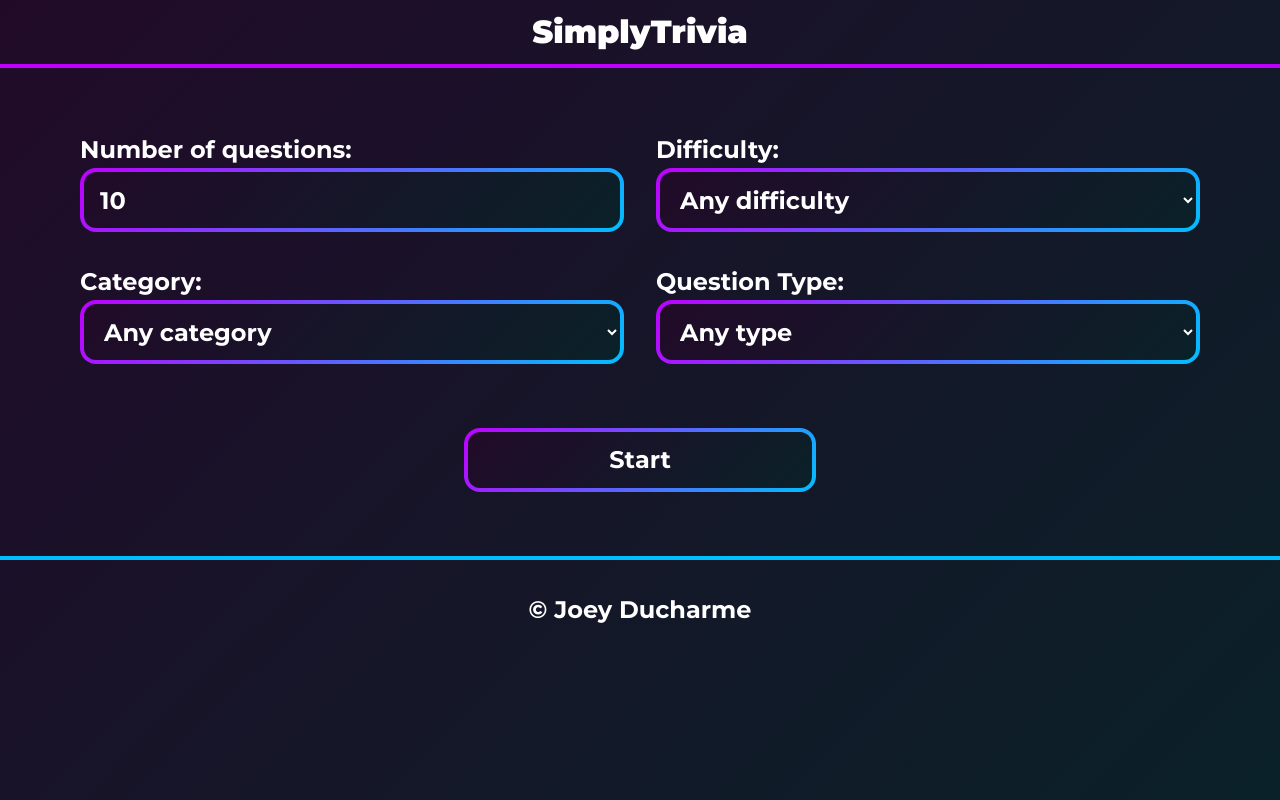
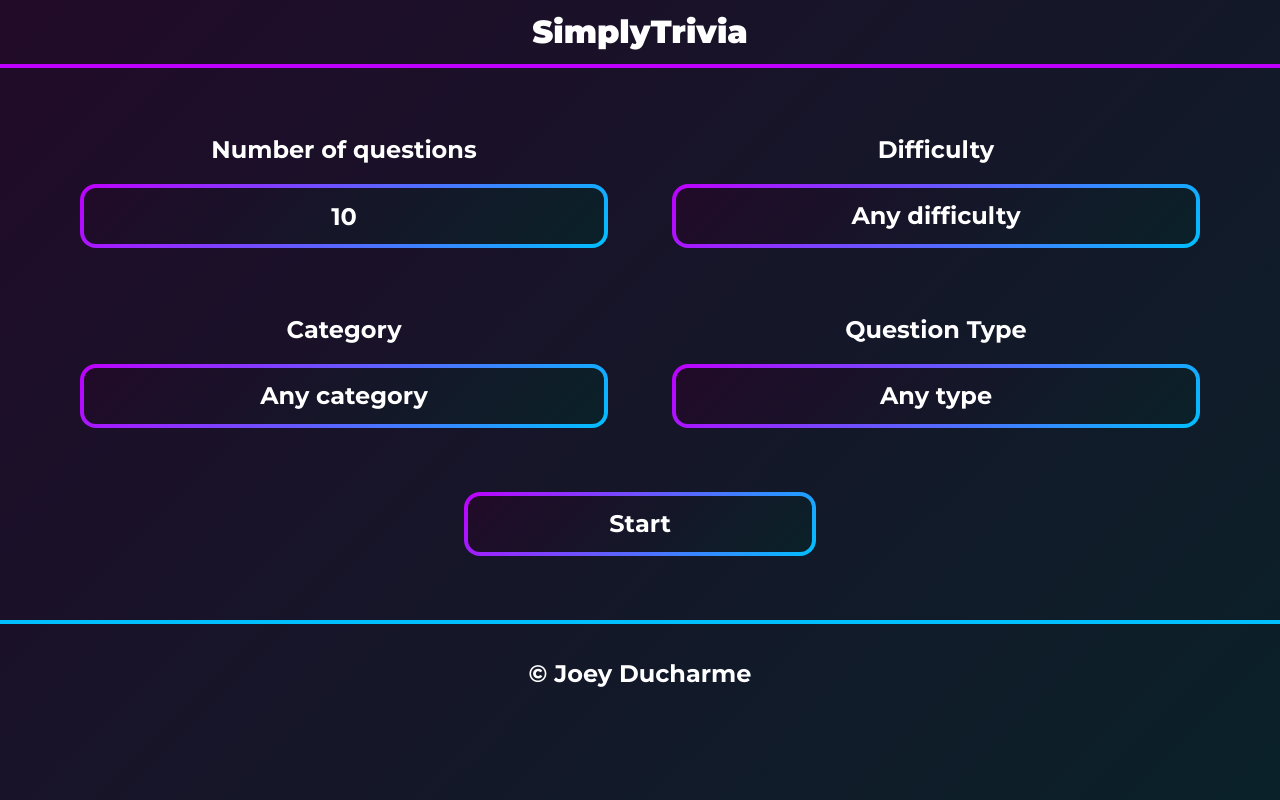
Before and after one commit to Joeyduch/simplytrivia, a React (Vite) app: page / in a window 1280 px wide. Built offline with nearby package versions, Linux system fonts and the light colour scheme.

Commit message:
Changed UI + Hotfixes

```diff
--- a/src/Components/General/Button/Button.module.css
+++ b/src/Components/General/Button/Button.module.css
@@ -24,6 +24,7 @@
 
 .Button:hover {
   transform: scale(1.1);
+  box-shadow: 0rem 0rem 1rem 0rem var(--color-primary-500);
 }
 
 
@@ -35,6 +36,8 @@
   width: calc(100% + var(--border-width)*2);
   min-height: calc(100% + var(--border-width)*2);
   line-height: calc(4rem - var(--border-width)*2);
+
+  padding: 0 1rem;
 
   border-radius: var(--border-radius);
   border: var(--border-width) solid transparent;
--- a/src/Pages/PageGame.module.css
+++ b/src/Pages/PageGame.module.css
@@ -66,10 +66,16 @@
     background-color: var(--color-right-300);
     border-color: var(--color-right-400);
 }
+.correct:hover {
+    box-shadow: 0rem 0rem 0rem 0rem transparent;
+}
 
 .incorrect {
     background-color: var(--color-wrong-300);
     border-color: var(--color-wrong-400);
+}
+.incorrect:hover {
+    box-shadow: 0rem 0rem 0rem 0rem transparent;
 }
 
 .chosen.correct {
@@ -78,11 +84,17 @@
 
     box-shadow: 0rem 0rem 1rem 0rem var(--color-right-500);
 }
+.chosen.correct:hover {
+    box-shadow: 0rem 0rem 1rem 0rem var(--color-right-500);
+}
 
 .chosen.incorrect {
     background-color: var(--color-wrong-400);
     border-color: var(--color-wrong-500);
 
+    box-shadow: 0rem 0rem 1rem 0rem var(--color-wrong-500);
+}
+.chosen.incorrect:hover {
     box-shadow: 0rem 0rem 1rem 0rem var(--color-wrong-500);
 }
 
--- a/src/Pages/PageGame.tsx
+++ b/src/Pages/PageGame.tsx
@@ -208,7 +208,10 @@ export default function PageGame() {
     return(
         <div className={`${style.PageGame} grid-fill`}>
             {questionsList.length===0 || !currentQuestion ? <LoadingScreen text="Fetching Data" /> : <>
-                <h2>{currentQuestion.category} - {currentQuestion.difficulty[0].toUpperCase() + currentQuestion.difficulty.slice(1)}</h2>
+                <div className={style.infoContainer}>
+                    <h2>{currentQuestion.category}</h2>
+                    <p>{currentQuestion.difficulty[0].toUpperCase() + currentQuestion.difficulty.slice(1)}</p>
+                </div>
 
                 <div className={style.infoContainer}>
                     <p>Round: {currentQuestionIndex+1}/{questionsList.length}</p>
--- a/src/Pages/PageLanding.module.css
+++ b/src/Pages/PageLanding.module.css
@@ -9,7 +9,7 @@
 .inputsContainer {
     display: grid;
     grid-template-columns: 1fr 1fr;
-    gap: 2rem;
+    gap: 4rem;
 
     margin-bottom: 4rem;
 
@@ -19,10 +19,12 @@
 .inputsContainer > label {
     display: flex;
     flex-direction: column;
+    gap: 1rem;
 }
 
-option {
-    background-color: var(--color-secondary-300);
+.inputsContainer > label > span {
+    text-align: center;
+    white-space: nowrap;
 }
 
 
@@ -36,5 +38,6 @@ option {
 @media(max-width: 600px) {
     .inputsContainer {
         grid-template-columns: 1fr;
+        gap: 2rem;
     }
 }
--- a/src/Pages/PageLanding.tsx
+++ b/src/Pages/PageLanding.tsx
@@ -31,7 +31,7 @@ export default function PageLanding() {
     const handleformAmount = (event:ChangeEvent<HTMLInputElement>): void => {
         const value = event.target.value;
         if(isNaN(parseInt(value))) {
-            setformAmountValue(formAmountValue);
+            setformAmountValue(1);
             return;
         }
 
@@ -81,12 +81,12 @@ export default function PageLanding() {
             <form className={"grid-fill"}>
                 <div className={style.inputsContainer}>
                     <label>
-                        <span>Number of questions:</span>
+                        <span>Number of questions</span>
                         <input type="number" name="number_questions" value={formAmountValue} onChange={handleformAmount}></input>
                     </label>
 
                     <label>
-                        <span>Difficulty:</span>
+                        <span>Difficulty</span>
                         <select name="difficulty" defaultValue={formDifficultyValue} onChange={handleFormDifficulty}>
                             <option value="any">Any difficulty</option>
                             <option value="easy">Easy</option>
@@ -96,14 +96,14 @@ export default function PageLanding() {
                     </label>
 
                     <label>
-                        <span>Category:</span>
+                        <span>Category</span>
                         <select name="category" defaultValue={formCategoryValue} onChange={handleFormCategory}>
                             <option value="any">Any category</option>
                         </select>
                     </label>
 
                     <label>
-                        <span>Question Type:</span>
+                        <span>Question Type</span>
                         <select name="type" defaultValue={formTypeValue} onChange={handleFormType}>
                             <option value="any">Any type</option>
                             <option value="multiple">Multiple choice</option>
--- a/src/index.css
+++ b/src/index.css
@@ -39,6 +39,15 @@ li {
 }
 a {
   text-decoration: none;
+}
+input::-webkit-outer-spin-button,
+input::-webkit-inner-spin-button {
+    -webkit-appearance: none;
+    margin: 0;
+}
+
+input[type="number"] {
+    appearance: textfield;
 }
 
 
@@ -132,6 +141,8 @@ input, select {
   padding: 0 1rem;
 
   cursor: pointer;
+  appearance: none;
+  text-align: center;
 
   border: var(--border-width) solid transparent;
   border-radius: var(--border-radius);
@@ -145,17 +156,18 @@ input, select {
 
 input:hover, select:hover {
   background:
-    linear-gradient(135deg, var(--color-primary-400), var(--color-secondary-400)) padding-box,
+    linear-gradient(135deg, var(--color-primary-300), var(--color-secondary-300)) padding-box,
     linear-gradient(135deg, var(--color-primary-600), var(--color-secondary-600)) border-box;
 }
 
 input:focus, select:focus {
+  position: relative;
   outline: none;
-  box-shadow: 0rem 0rem 0.5rem 0rem var(--color-secondary-500);
+  box-shadow: 0rem 0rem 1rem 0rem var(--color-secondary-500);
 }
 
 option {
-  background-color: var(--color-grays-300);
+  background-color: var(--color-secondary-300);
 }
 
 
```
Also changed, not shown: NOTES.txt.
